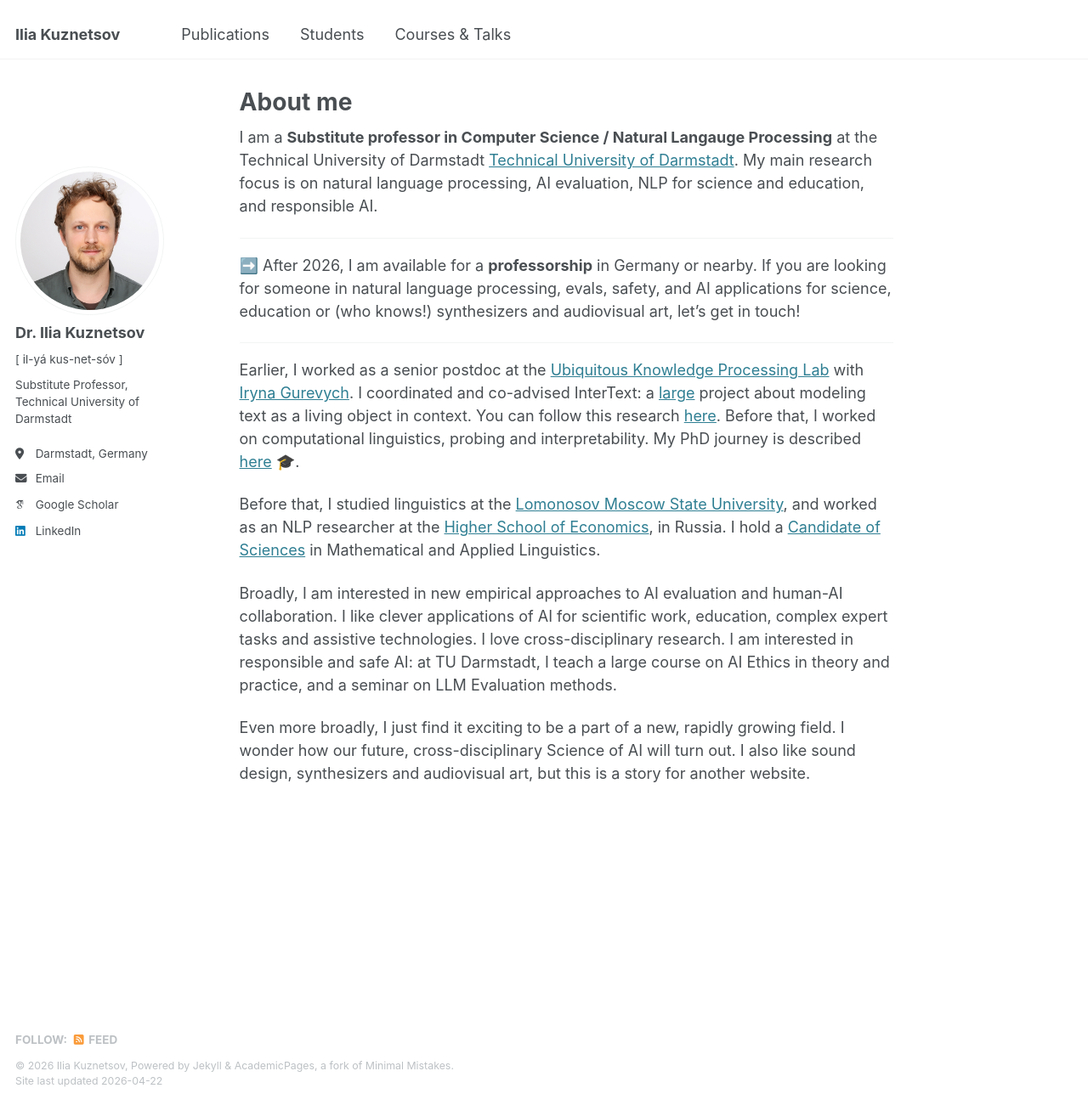
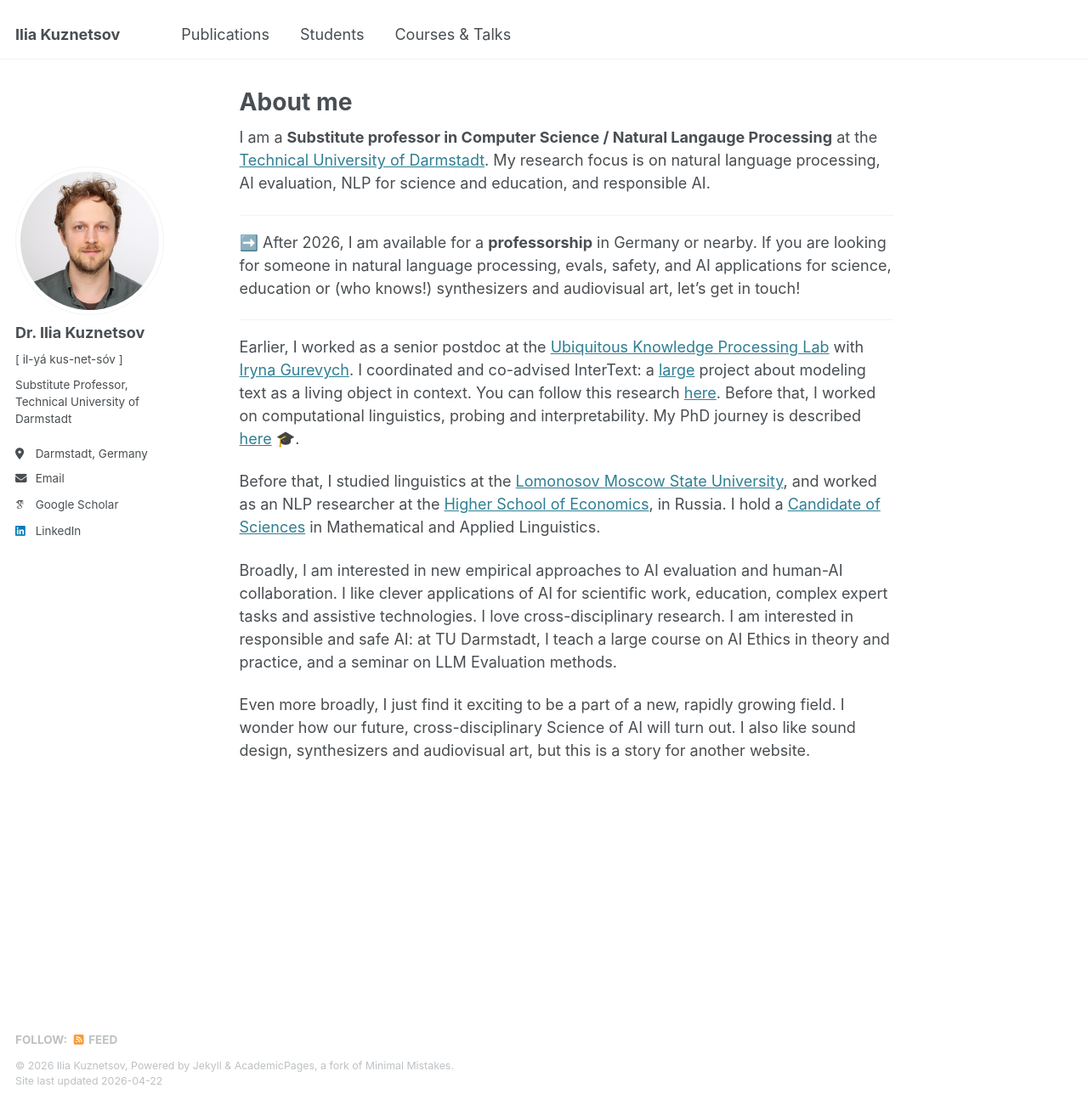
Before and after one commit to iokuznetsov/iokuznetsov.github.io, a Jekyll site: the page built from _pages/about.md, in a window 1280 px wide and 1301 px high. Shown: the whole window at 85% size. Built offline with Jekyll 4.4.1, drawn with Linux system fonts in a browser that asks for light colours; some web fonts are replaced.

Commit message:
Update about.md

```diff
--- a/_pages/about.md
+++ b/_pages/about.md
@@ -7,7 +7,7 @@ redirect_from:
   - /about.html
 ---
 
-I am a **Substitute professor in Computer Science / Natural Langauge Processing** at the Technical University of Darmstadt [Technical University of Darmstadt](https://www.tu-darmstadt.de/). My main research focus is on natural language processing, AI evaluation, NLP for science and education, and responsible AI.
+I am a **Substitute professor in Computer Science / Natural Langauge Processing** at the [Technical University of Darmstadt](https://www.tu-darmstadt.de/). My research focus is on natural language processing, AI evaluation, NLP for science and education, and responsible AI.
 
 ---
 
```
